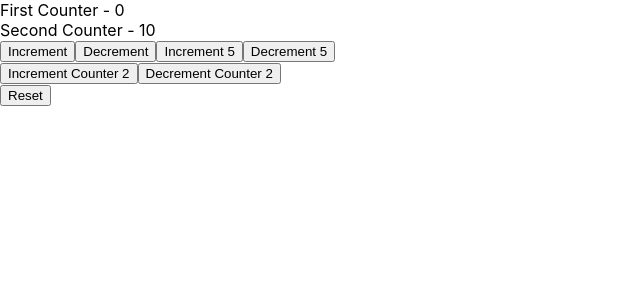
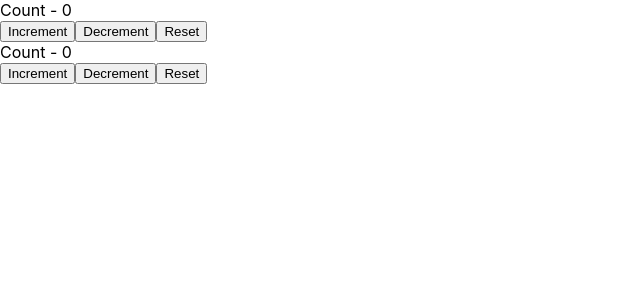
Before and after one commit to Aashish70/react-hooks, a React (Create React App) app: page / in a window 1280 px wide. Shown: the top 300 px of the page, without its empty margins (0-640 px from the left). Built offline with nearby package versions, Linux system fonts and the light colour scheme.

Commit message:
V21 Multiple Reducers

```diff
--- a/src/App.js
+++ b/src/App.js
@@ -18,6 +18,7 @@
 import ComponentC from "./components/ComponentC";
 import ReduceHookCounter from "./components/ReduceHookCounter";
 import ReduceHookCounterTwo from "./components/ReduceHookCounterTwo";
+import MultipleReducer from "./components/MultipleReducer";
 
 export const UserContext = React.createContext()
 export const ChannelContext = React.createContext()
@@ -50,7 +51,8 @@
       </UserContext.Provider> */}
 
       {/* <ReduceHookCounter /> */}
-      <ReduceHookCounterTwo />
+      {/* <ReduceHookCounterTwo /> */}
+      <MultipleReducer />
     </div>
   );
 }
--- /dev/null
+++ b/src/components/MultipleReducer.js
@@ -0,0 +1,39 @@
+import React, {useReducer} from 'react'
+
+const initialState = 0
+
+
+const reducer = (state, action) => {
+    switch(action) {
+        case 'increment':
+            return state + 1 // return new state(action)
+        case 'decrement':
+            return state - 1
+        case 'reset':
+            return initialState
+        default:
+            return state
+    }
+}
+
+function MultipleReducer() {
+    const [count, dispatch] = useReducer(reducer, initialState) // returns two values, state and dispatch method
+    const [countTwo, dispatchTwo] = useReducer(reducer, initialState)
+
+
+  return (
+    <div>
+        <div>Count - {count}</div>
+        <button onClick={() => dispatch('increment')}>Increment</button>
+        <button onClick={() => dispatch('decrement')}>Decrement</button>
+        <button onClick={() => dispatch('reset')}>Reset</button>
+
+        <div>Count - {countTwo}</div>
+        <button onClick={() => dispatchTwo('increment')}>Increment</button>
+        <button onClick={() => dispatchTwo('decrement')}>Decrement</button>
+        <button onClick={() => dispatchTwo('reset')}>Reset</button>
+    </div>
+  )
+}
+
+export default MultipleReducer
```
